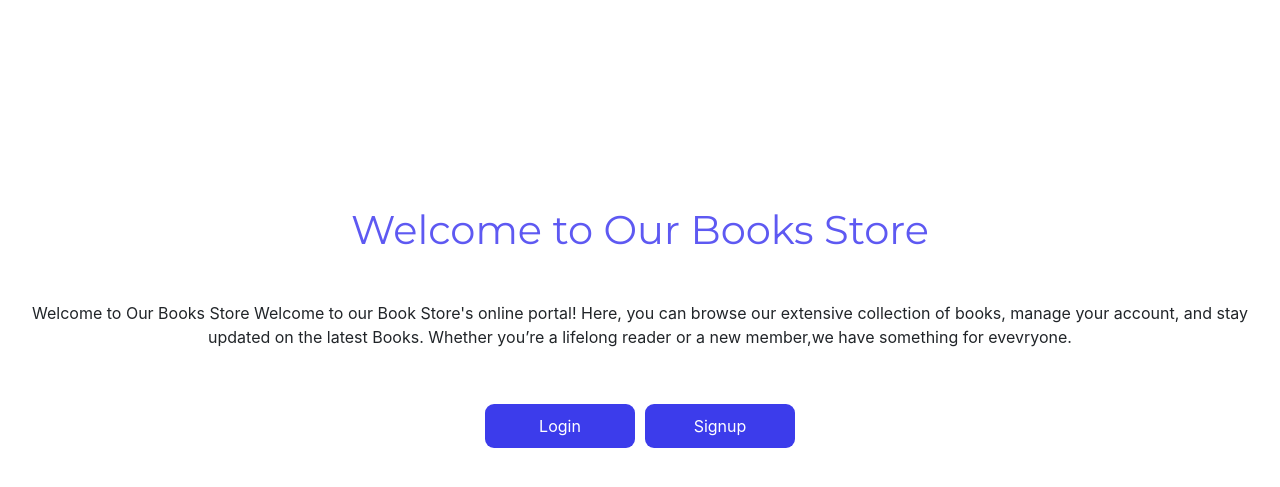
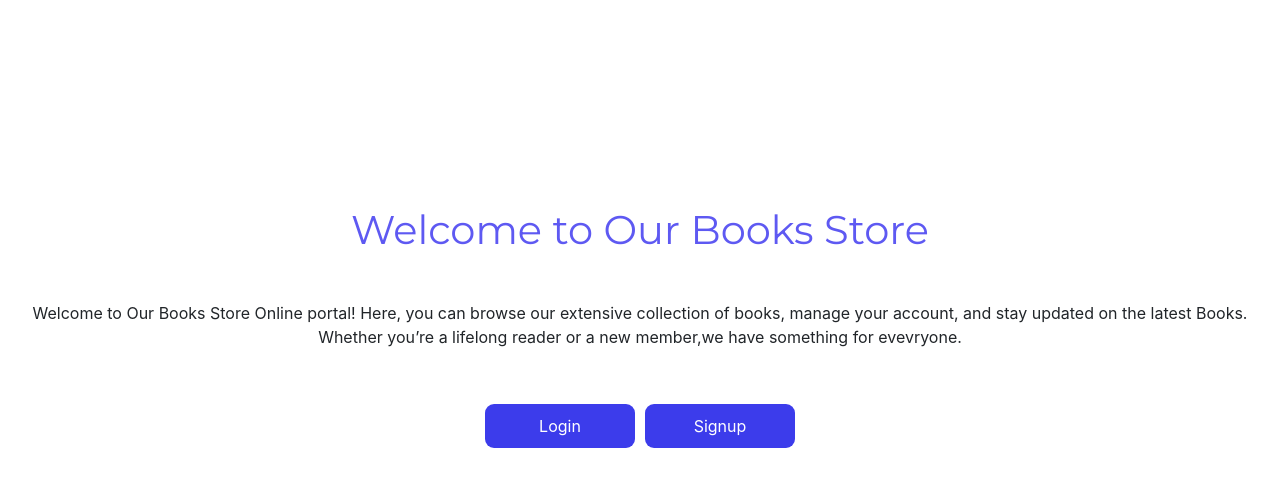
Before and after one commit to Durgaprasadgalla/OnilineBookstore, a website: page public/index.html in a window 1280 px wide. Shown: the part 73-560 px from the top of the page. Drawn offline with nearby package versions, Linux system fonts and the light colour scheme.

Commit message:
Update index.html

```diff
--- a/public/index.html
+++ b/public/index.html
@@ -125,7 +125,7 @@
     <div class="bg-container" id="home">
        <h1 class="heading">Welcome to Our Books Store</h1>
        <p class="information">Welcome to Our Books Store
-        Welcome to our Book Store's online portal! Here, you can browse our extensive collection of books, manage your account, and stay updated on the latest Books. Whether you’re a lifelong reader or a new member,we have something for evevryone.
+        Online portal! Here, you can browse our extensive collection of books, manage your account, and stay updated on the latest Books. Whether you’re a lifelong reader or a new member,we have something for evevryone.
       </p>
       <!-- </div>
      <img  class="container-img" src="https://akshatbookstore.netlify.app/static/media/scroll.c8c8de67503aa2a71a0e.gif">
```
